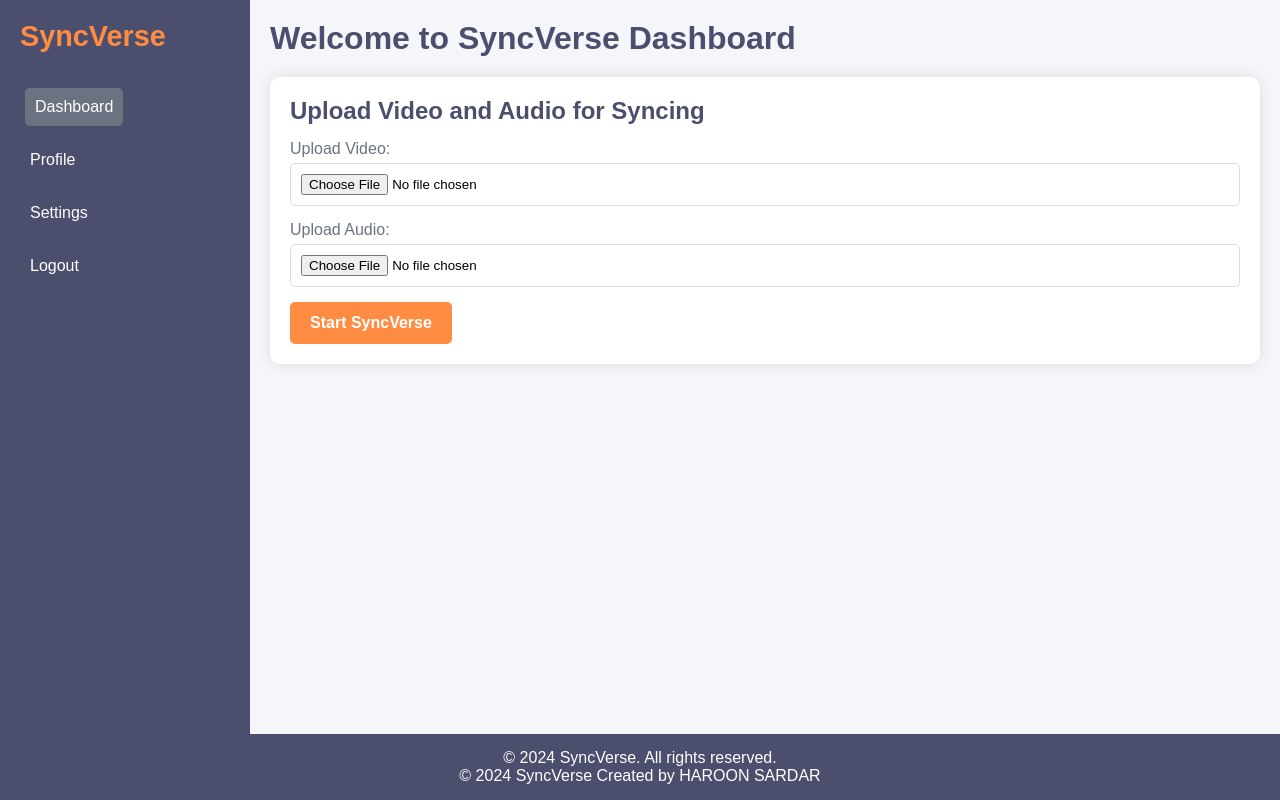
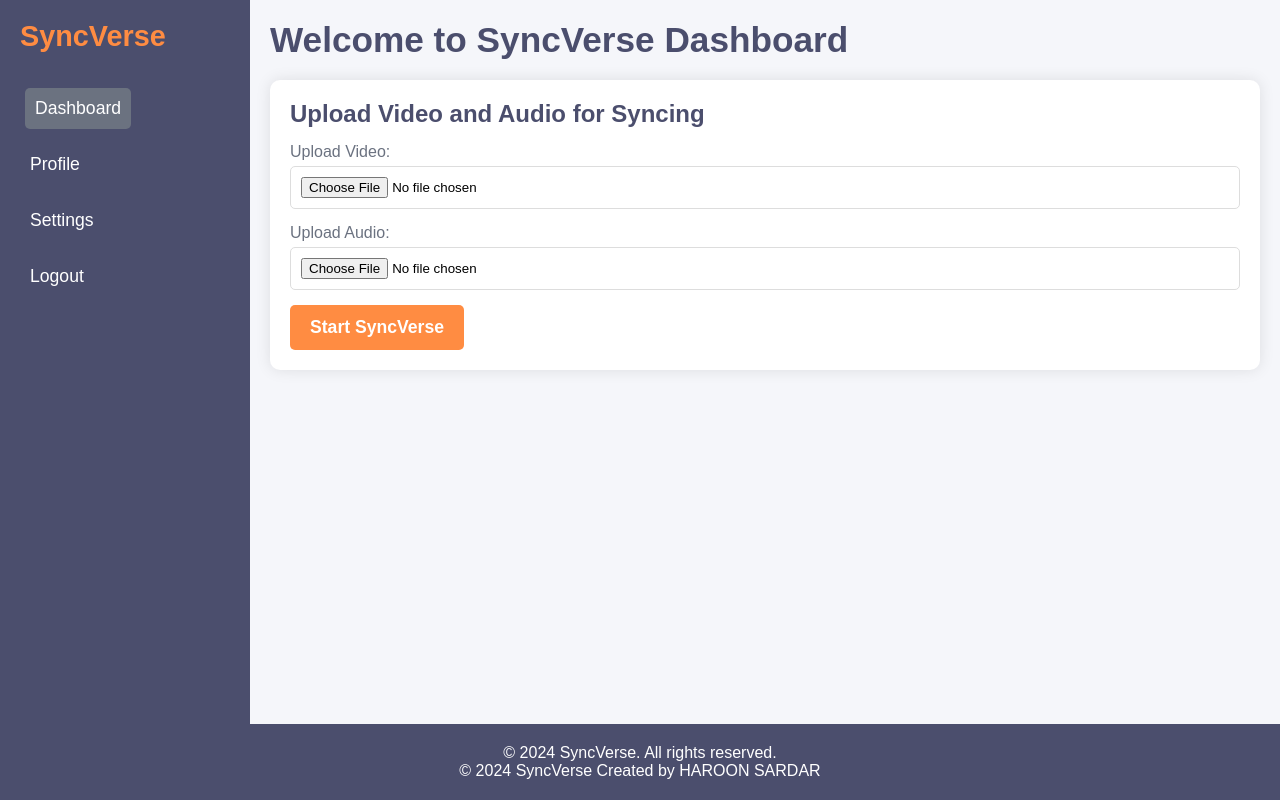
Before and after one commit to haroonsardar/flask_syncverse, a Flask app: page /dashboard in a window 1280 px wide. Run offline with Flask 3, Linux system fonts and the light colour scheme; a user stored in the database is signed in.

Commit message:
Changes in dashboard.css

```diff
--- a/static/css/dashboard.css
+++ b/static/css/dashboard.css
@@ -10,11 +10,12 @@ font-family: Arial, sans-serif;
   .container {
     display: flex;
     min-height: 100vh;
+    flex-direction: column;
   }
 
   /* Sidebar */
   .sidebar {
-width: 250px;
+    width: 100%;
     background-color: #4b4e6d;
     color: #fff;
     padding: 20px;
@@ -50,7 +51,8 @@ border-radius: 5px;
     transition: background 0.3s ease, transform 0.3s ease;
   }
 
-.sidebar nav ul li a:hover, .sidebar nav ul li a.active {
+  .sidebar nav ul li a:hover,
+  .sidebar nav ul li a.active {
     background-color: #6b7280;
     transform: translateX(5px);
   }
@@ -121,7 +123,8 @@ transform: scale(1.05);
   }
 
   /* Profile and Settings Sections */
-.profile-section, .settings-section {
+  .profile-section,
+  .settings-section {
     background-color: #ffffff;
     padding: 20px;
     border-radius: 10px;
@@ -130,29 +133,35 @@ margin-bottom: 20px;
     animation: fade-in 1.8s ease;
   }
 
-.profile-section h2, .settings-section h2 {
+  .profile-section h2,
+  .settings-section h2 {
     color: #4b4e6d;
     margin-bottom: 10px;
   }
 
-.profile-item, .settings-item {
+  .profile-item,
+  .settings-item {
     margin-bottom: 15px;
   }
 
-.profile-item label, .settings-item label {
+  .profile-item label,
+  .settings-item label {
     display: block;
     font-size: 1em;
     color: #6b7280;
   }
 
-.profile-item input, .settings-item input, .settings-item select {
+  .profile-item input,
+  .settings-item input,
+  .settings-item select {
     width: 100%;
     padding: 10px;
     border: 1px solid #ddd;
     border-radius: 5px;
   }
 
-.edit-profile-button, .save-settings-button {
+  .edit-profile-button,
+  .save-settings-button {
     padding: 10px 15px;
     background-color: #4b4e6d;
     color: #fff;
@@ -163,7 +172,8 @@ font-weight: bold;
     transition: background-color 0.3s ease;
   }
 
-.edit-profile-button:hover, .save-settings-button:hover {
+  .edit-profile-button:hover,
+  .save-settings-button:hover {
     background-color: #3b3d5c;
   }
 
@@ -176,6 +186,38 @@ color: #fff;
     position: fixed;
     width: 100%;
     bottom: 0;
+  }
+
+  /* Responsive Adjustments */
+
+  /* Tablets and small desktops */
+  @media (min-width: 600px) {
+    .container {
+      flex-direction: row;
+    }
+
+    .sidebar {
+      width: 250px;
+    }
+  }
+
+  /* Larger screens */
+  @media (min-width: 1024px) {
+    .sidebar nav ul li a {
+      font-size: 1.1em;
+    }
+
+    .main-content header h1 {
+      font-size: 2.2em;
+    }
+
+    .sync-button {
+      font-size: 1.1em;
+    }
+
+    .footer {
+      padding: 20px;
+    }
   }
 
   /* Animations */
```
Also changed, not shown: instance/users.db. Lines whose indentation alone changed are shown as unchanged.
